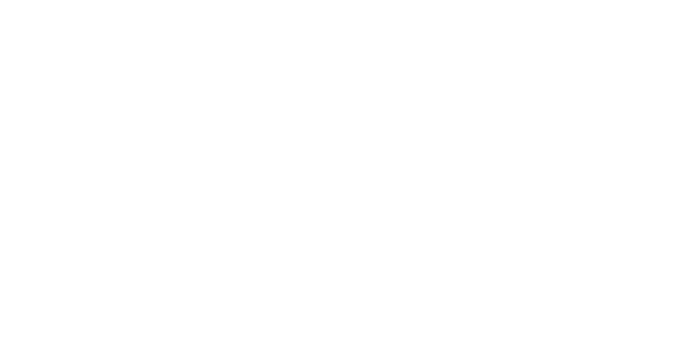
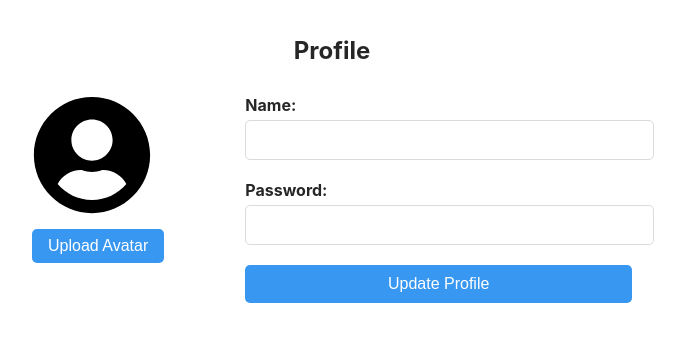
Before and after one commit to zeffanine-aimen/my-recipe, a React (Create React App) app in the folder frontend/: page /profile in a window 1280 px wide. Shown: the top 342 px of the page, without its empty margins (308-993 px from the left). Built offline with nearby package versions, Linux system fonts and the light colour scheme; no server answers.

Commit message:
finish the Profile page

```diff
--- a/frontend/src/components/Sidebar.js
+++ b/frontend/src/components/Sidebar.js
@@ -1,5 +1,3 @@
-// Sidebar.js
-
 import React from 'react';
 import { Link } from 'react-router-dom';
 import { FaUserCircle, FaStickyNote, FaPlusCircle, FaSignOutAlt } from 'react-icons/fa';
@@ -10,12 +8,13 @@
     <div className="sidebar">
       {/* Current user profile */}
       <div className="current-user">
-        {currentUser.img_uri ? (
-
-          <img src={`${process.env.REACT_APP_API_URL}${currentUser.img_uri}`} alt={currentUser.name} className="avatar" />
-        ) : (
-          <FaUserCircle className="avatar" />
-        )}
+        <div className="avatar-container">
+          {currentUser.img_uri ? (
+            <img src={`${process.env.REACT_APP_API_URL}${currentUser.img_uri}`} alt={currentUser.name} className="avatar" />
+          ) : (
+            <FaUserCircle className="avatar" />
+          )}
+        </div>
         <span className="name">{currentUser.name}</span>
       </div>
 
@@ -33,7 +32,7 @@
           <FaPlusCircle className="icon" />
           <span className="link-text">Create Post</span>
         </Link>
-        <Link to="/logout" className="link">
+        <Link to="/logout" className="link" onClick={() => localStorage.removeItem('token')}>
           <FaSignOutAlt className="icon" />
           <span className="link-text">Logout</span>
         </Link>
--- a/frontend/src/screens/Home.js
+++ b/frontend/src/screens/Home.js
@@ -10,7 +10,7 @@
   const [posts, setPosts] = useState([]);
   const [token, setToken] = useState(localStorage.getItem('token') || '');
   const [showLoginMessage, setShowLoginMessage] = useState(false);
-  const [currentUser, setCurrentUser] = useState(null); // Initialize currentUser state
+  const [currentUser, setCurrentUser] = useState({ name: 'Name' }); // Initialize with empty object
 
   const navigate = useNavigate();
 
@@ -24,9 +24,10 @@
       }
     };
 
-    fetchPosts();
+    if (token) {
+      fetchPosts();
+    }
 
-    // Fetch user profile data if token is available
     const fetchUserProfile = async () => {
       if (token) {
         try {
@@ -43,7 +44,7 @@
     };
 
     fetchUserProfile();
-  }, [token]); // Include token in dependency array
+  }, [token]);
 
   const handlePostClick = (postId) => {
     if (token) {
@@ -55,8 +56,7 @@
 
   return (
     <div className="home-container">
-      {/* Pass currentUser to Sidebar component */}
-      <Sidebar currentUser={currentUser ? currentUser : { name: 'Name' }} />
+      <Sidebar currentUser={currentUser} />
       <div className="recipes">
         <h2>Recipes</h2>
         {posts.length === 0 ? (
--- a/frontend/src/screens/Profile.js
+++ b/frontend/src/screens/Profile.js
@@ -1,53 +1,147 @@
-import React, { useState } from 'react';
+import React, { useState, useEffect, useRef } from 'react';
 import axios from 'axios';
+import { FaUserCircle } from 'react-icons/fa';
 
-function Profile({ currentUser }) {
+import '../styles/Profile.css'; // Import your CSS file for styling
+
+const Profile = () => {
+  const [userData, setUserData] = useState({});
   const [name, setName] = useState('');
   const [password, setPassword] = useState('');
-  const [photo, setPhoto] = useState(null);
+  const [avatar, setAvatar] = useState(null);
+  const [message, setMessage] = useState('');
+  const [nameError, setNameError] = useState('');
+  const [passwordError, setPasswordError] = useState('');
+  const token = localStorage.getItem('token');
+  const [loading, setLoading] = useState(true);
+  const inputRef = useRef(null);
 
-  const handleUpdateProfile = async () => {
+
+  useEffect(() => {
+    fetchProfileData();
+  }, []);
+
+  useEffect(() => {
+    setName(userData.name || '');
+    setPassword(userData.password || '');
+  }, [userData]);
+
+  const fetchProfileData = async () => {
     try {
-      await axios.put(`${process.env.REACT_APP_API_URL}/account/profile/update`, { name, password });
-      // Optionally, update local state or show a success message
+      const response = await axios.get(`${process.env.REACT_APP_API_URL}/account/profile`, {
+        headers: {
+          Authorization: token
+        }
+      });
+      setUserData(response.data);
+      setLoading(false);
     } catch (error) {
-      console.error('Error updating profile:', error);
+      console.error('Error fetching profile data:', error);
+      setLoading(false);
     }
   };
 
-  const handleUploadPhoto = async () => {
-    const formData = new FormData();
-    formData.append('avatar', photo);
-
-    try {
-      await axios.put(`${process.env.REACT_APP_API_URL}/account/profile/upload-photo`, formData, {
-        headers: {
-          Authorization: localStorage.getItem('token'),
-          'Content-Type': 'multipart/form-data'
-        }
-      });
-      // Optionally, update local state or show a success message
-    } catch (error) {
-      console.error('Error uploading photo:', error);
+  const handleUpdateProfile = async (e) => {
+    e.preventDefault();
+    if (validateForm()) {
+      try {
+        const response = await axios.put(
+          `${process.env.REACT_APP_API_URL}/account/profile/update`,
+          { name, password },
+          {
+            headers: {
+              Authorization: token
+            }
+          }
+        );
+        setMessage(response.data.message);
+      } catch (error) {
+        console.error('Error updating profile:', error);
+      }
     }
   };
 
+  const handleAvatarChange = (e) => {
+    setAvatar(e.target.files[0]);
+  };
+
+  const handleUploadAvatar = async () => {
+    const formData = new FormData();
+    formData.append('avatar', avatar);
+    try {
+      const response = await axios.put(
+        `${process.env.REACT_APP_API_URL}/account/profile/upload-photo`,
+        formData,
+        {
+          headers: {
+            Authorization: token,
+            'Content-Type': 'multipart/form-data'
+          }
+        }
+      );
+      setMessage(response.data.message);
+    } catch (error) {
+      console.error('Error uploading avatar:', error);
+    }
+  };
+
+  const validateForm = () => {
+    let isValid = true;
+    if (!name.trim()) {
+      setNameError('Name is required');
+      isValid = false;
+    } else {
+      setNameError('');
+    }
+    if (!password.trim()) {
+      setPasswordError('Password is required');
+      isValid = false;
+    } else if (password.length < 6) {
+      setPasswordError('Password must be at least 6 characters');
+      isValid = false;
+    } else {
+      setPasswordError('');
+    }
+    return isValid;
+  };
+
   return (
-    <div>
-      {currentUser && (
-        <div>
-          <h2>Profile</h2>
-          <p>Name: {currentUser.name}</p>
-          {/* Display other user information */}
-          <input type="text" placeholder="Name" value={name} onChange={(e) => setName(e.target.value)} />
-          <input type="password" placeholder="Password" value={password} onChange={(e) => setPassword(e.target.value)} />
-          <button onClick={handleUpdateProfile}>Update Profile</button>
-          <input type="file" accept="image/*" onChange={(e) => setPhoto(e.target.files[0])} />
-          <button onClick={handleUploadPhoto}>Upload Photo</button>
+    <div className="profile-container">
+      <div className="profile-header">
+        <h1>Profile</h1>
+      </div>
+      <div className="profile-details">
+      <div className="avatar-section">
+        {avatar ? (
+          <img src={URL.createObjectURL(avatar)} alt="Selected Avatar" className="selected-avatar" onClick={() => inputRef.current.click()} />
+        ) : userData.img_uri ? (
+          <img src={`${process.env.REACT_APP_API_URL}${userData.img_uri}`} alt={userData.name} className="avatar" onClick={() => inputRef.current.click()} />
+        ) : (
+          <FaUserCircle className="avatar" onClick={() => inputRef.current.click()} />
+        )}
+        <input type="file" accept="image/*" onChange={handleAvatarChange} ref={inputRef} style={{ display: 'none' }} />
+        <button onClick={handleUploadAvatar}>Upload Avatar</button>
+      </div>
+
+        <div className="profile-form">
+          <form onSubmit={handleUpdateProfile}>
+            <div className="form-group">
+              <label>Name:</label>
+              <input type="text" value={name} onChange={(e) => setName(e.target.value)} />
+              {nameError && <span className="error">{nameError}</span>}
+            </div>
+            <div className="form-group">
+              <label>Password:</label>
+              <input type="password" value={password} onChange={(e) => setPassword(e.target.value)} />
+              {passwordError && <span className="error">{passwordError}</span>}
+            </div>
+            <button type="submit" className="update-button">Update Profile</button>
+          </form>
         </div>
-      )}
+      </div>
+      {message && <p className="profile-message">{message}</p>}
     </div>
   );
-}
+};
 
 export default Profile;
--- a/frontend/src/styles/Login.css
+++ b/frontend/src/styles/Login.css
@@ -86,6 +86,7 @@
 }
 
 .login-container .error-message {
+  margin-bottom: 5px;
   margin: 0;
   color: #721c24;
 }
--- /dev/null
+++ b/frontend/src/styles/Profile.css
@@ -0,0 +1,110 @@
+/* Profile.css */
+
+.profile-container {
+  max-width: 600px;
+  margin: 0 auto;
+  padding: 20px;
+}
+
+.profile-header {
+  text-align: center;
+  margin-bottom: 30px;
+}
+
+.profile-header h1 {
+  font-size: 24px;
+  font-weight: bold;
+  color: #262626; /* Instagram's primary text color */
+}
+
+.profile-details {
+  display: flex;
+  justify-content: space-between;
+  align-items: flex-start;
+}
+
+.avatar-section {
+  flex: 1;
+  margin-right: 20px;
+}
+
+.avatar-section img {
+  width: 150px;
+  height: 150px;
+  border-radius: 50%;
+  margin-bottom: 20px;
+}
+
+.selected-avatar {
+  width: 150px;
+  height: 150px;
+  border-radius: 50%;
+  margin-bottom: 20px;
+}
+
+.avatar-section input[type="file"] {
+  margin-top: 10px;
+  margin-bottom: 20px;
+  display: block;
+}
+
+.avatar-section button {
+  background-color: #3897f0; /* Instagram's primary color */
+  color: #fff;
+  border: none;
+  border-radius: 5px;
+  padding: 8px 16px;
+  font-size: 16px;
+  cursor: pointer;
+}
+
+.profile-form {
+  flex: 2;
+}
+
+.form-group {
+  margin-bottom: 20px;
+}
+
+.form-group label {
+  display: block;
+  margin-bottom: 5px;
+  font-weight: bold;
+  color: #262626; /* Instagram's primary text color */
+}
+
+.form-group input[type="text"],
+.form-group input[type="password"] {
+  width: 100%;
+  padding: 10px;
+  font-size: 16px;
+  border: 1px solid #dbdbdb; /* Instagram's input border color */
+  border-radius: 5px;
+}
+
+.error {
+  color: #ed4956; /* Instagram's error message color */
+  font-size: 14px;
+}
+
+.update-button {
+  display: block;
+  width: 100%;
+  padding: 10px;
+  background-color: #3897f0; /* Instagram's primary color */
+  color: #fff;
+  border: none;
+  border-radius: 5px;
+  font-size: 16px;
+  cursor: pointer;
+}
+
+.profile-message {
+  margin-top: 20px;
+  padding: 10px;
+  text-align: center;
+  font-size: 16px;
+  background-color: #def7ec; /* Instagram's success message background color */
+  border: 1px solid #7ed6df; /* Instagram's success message border color */
+  border-radius: 5px;
+}
```
